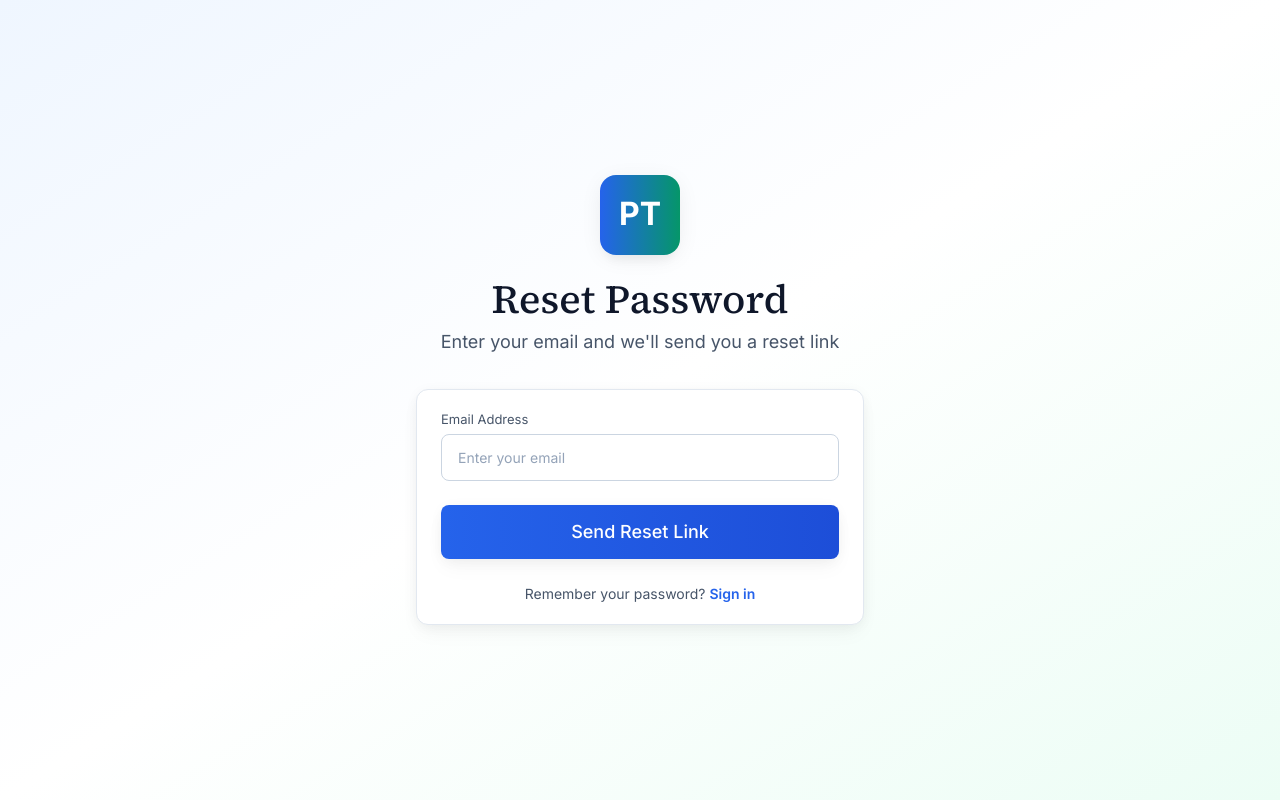
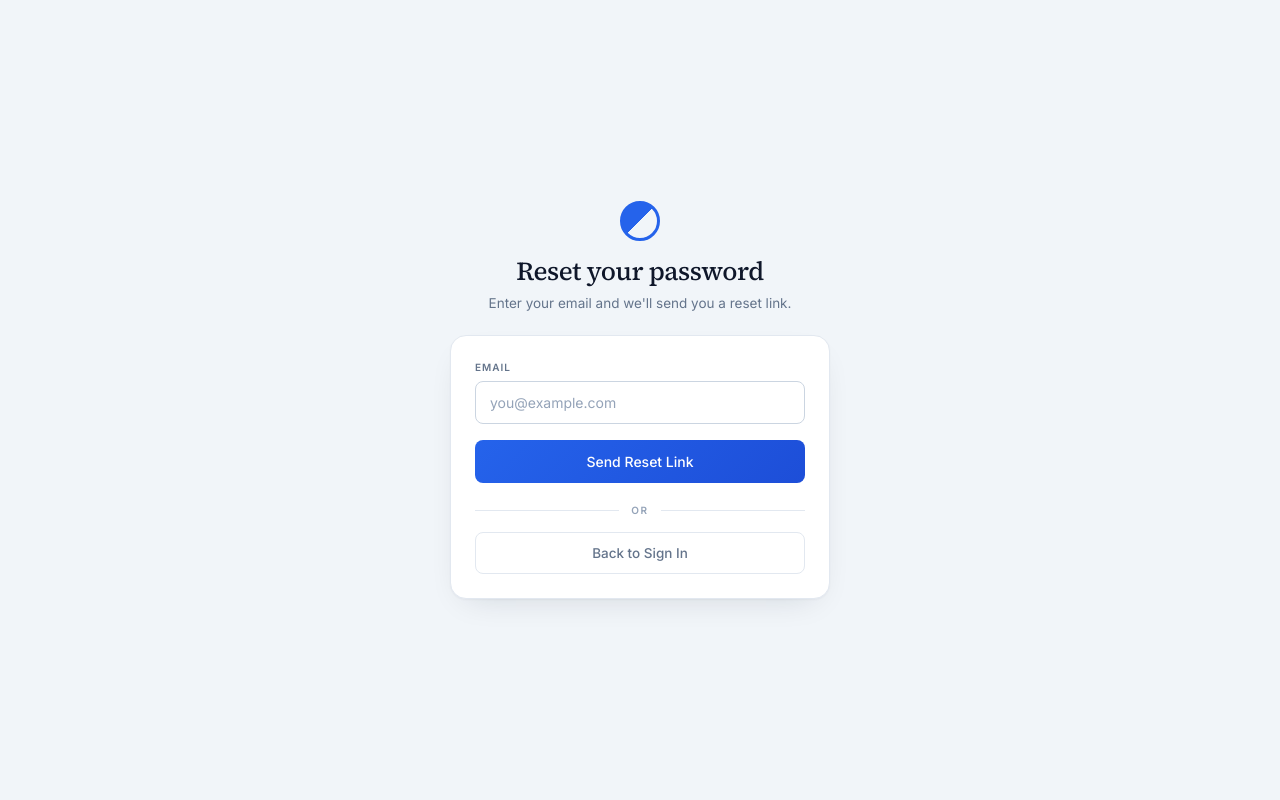
Before and after one commit to czhang0312/progress_tracker, a Next.js app in the folder frontend/: page /forgot-password in a window 1280 px wide. Built offline with nearby package versions, Linux system fonts and the light colour scheme; no server answers.

Commit message:
improve UI for forgot password and reset password pages

```diff
--- a/frontend/src/app/forgot-password/page.tsx
+++ b/frontend/src/app/forgot-password/page.tsx
@@ -3,6 +3,16 @@
 import { useState } from 'react';
 import Link from 'next/link';
 import { useAuth } from '../../contexts/AuthContext';
+
+const SERIF = "'Source Serif 4','Source Serif Pro',Georgia,serif";
+
+const labelStyle: React.CSSProperties = {
+  fontSize: 10,
+  fontWeight: 600,
+  color: '#64748B',
+  letterSpacing: '0.1em',
+  textTransform: 'uppercase',
+};
 
 export default function ForgotPasswordPage() {
   const [email, setEmail] = useState('');
@@ -19,84 +29,161 @@ export default function ForgotPasswordPage() {
   };
 
   return (
-    <div className="min-h-screen bg-gradient-to-br from-primary-50 via-white to-secondary-50 flex items-center justify-center py-12 px-4 sm:px-6 lg:px-8">
-      <div className="max-w-md w-full space-y-8 animate-fade-in">
-        <div className="text-center">
-          <div className="w-20 h-20 bg-gradient-to-r from-primary-600 to-secondary-600 rounded-2xl flex items-center justify-center mx-auto mb-6 shadow-medium">
-            <span className="text-white text-3xl font-bold">PT</span>
-          </div>
-          <h1 className="page-title mb-2">
-            Reset Password
+    <div style={{
+      minHeight: '100vh',
+      background: '#F1F5F9',
+      display: 'flex',
+      alignItems: 'center',
+      justifyContent: 'center',
+      padding: 24,
+    }}>
+      <div style={{ width: '100%', maxWidth: 380, animation: 'fadeIn .25s ease-out' }}>
+
+        {/* Logo + heading */}
+        <div style={{ display: 'flex', flexDirection: 'column', alignItems: 'center', textAlign: 'center', marginBottom: 22 }}>
+          <div style={{
+            width: 40,
+            height: 40,
+            borderRadius: '50%',
+            border: '3.2px solid #2563EB',
+            background: 'linear-gradient(135deg, #2563EB 50%, transparent 50%)',
+            flexShrink: 0,
+          }} />
+          <h1 style={{ fontFamily: SERIF, fontSize: 26, fontWeight: 500, color: '#0F172A', letterSpacing: '-0.02em', lineHeight: 1.15, margin: '16px 0 0' }}>
+            {submitted ? 'Check your email' : 'Reset your password'}
           </h1>
-          <p className="text-lg text-neutral-600">
-            Enter your email and we&apos;ll send you a reset link
+          <p style={{ color: '#64748B', fontSize: 13.5, marginTop: 6, lineHeight: 1.5 }}>
+            {submitted
+              ? `We sent a reset link to ${email}`
+              : "Enter your email and we'll send you a reset link."}
           </p>
         </div>
 
-        <div className="card">
-          <div className="card-body">
+        {/* Card */}
+        <div style={{
+          background: '#ffffff',
+          border: '1px solid #E2E8F0',
+          borderRadius: 16,
+          padding: 24,
+          boxShadow: '0 1px 2px rgba(15,23,42,.04), 0 12px 32px -16px rgba(15,23,42,.16)',
+        }}>
           {submitted ? (
-              <div className="text-center space-y-4">
-                <div className="w-16 h-16 bg-success-100 rounded-full flex items-center justify-center mx-auto">
-                  <span className="text-success-600 text-2xl">✓</span>
+            <div style={{ display: 'flex', flexDirection: 'column', alignItems: 'center', gap: 16, textAlign: 'center' }}>
+              <div style={{
+                width: 48,
+                height: 48,
+                borderRadius: '50%',
+                background: '#F0FDF4',
+                border: '1px solid #BBF7D0',
+                display: 'flex',
+                alignItems: 'center',
+                justifyContent: 'center',
+                fontSize: 20,
+                color: '#16A34A',
+              }}>
+                ✓
               </div>
-                <p className="text-neutral-700">
-                  If an account exists for <strong>{email}</strong>, you&apos;ll receive a password reset link shortly.
+              <p style={{ color: '#475569', fontSize: 13.5, lineHeight: 1.6 }}>
+                If an account exists for <strong style={{ color: '#0F172A' }}>{email}</strong>, you&apos;ll receive a reset link shortly.
               </p>
-                <Link href="/login" className="btn-primary block text-center mt-4">
+              <Link
+                href="/login"
+                style={{
+                  display: 'flex',
+                  alignItems: 'center',
+                  justifyContent: 'center',
+                  width: '100%',
+                  padding: '11px',
+                  fontSize: 14,
+                  borderRadius: 8,
+                  background: 'linear-gradient(135deg, #2563EB, #1D4ED8)',
+                  color: '#fff',
+                  textDecoration: 'none',
+                  fontWeight: 500,
+                  marginTop: 4,
+                }}
+              >
                 Back to Sign In
               </Link>
             </div>
           ) : (
-              <form className="space-y-6" onSubmit={handleSubmit}>
-                <div>
-                  <label htmlFor="email" className="form-label">
-                    Email Address
-                  </label>
+            <form onSubmit={handleSubmit} style={{ display: 'flex', flexDirection: 'column', gap: 14 }}>
+              <div style={{ display: 'flex', flexDirection: 'column', gap: 6 }}>
+                <label style={labelStyle}>Email</label>
                 <input
+                  className="form-input"
                   id="email"
                   name="email"
                   type="email"
                   autoComplete="email"
                   required
                   value={email}
-                    onChange={(e) => setEmail(e.target.value)}
-                    className="form-input"
-                    placeholder="Enter your email"
+                  onChange={e => setEmail(e.target.value)}
+                  placeholder="you@example.com"
+                  style={{ padding: '10px 14px', fontSize: 14 }}
                 />
               </div>
 
               <button
                 type="submit"
                 disabled={loading}
-                  className="btn-primary w-full text-lg py-3"
+                style={{
+                  background: 'linear-gradient(135deg, #2563EB, #1D4ED8)',
+                  color: '#fff',
+                  width: '100%',
+                  padding: '11px',
+                  fontSize: 14,
+                  marginTop: 2,
+                  border: 'none',
+                  borderRadius: 8,
+                  fontFamily: 'inherit',
+                  fontWeight: 500,
+                  cursor: loading ? 'not-allowed' : 'pointer',
+                  opacity: loading ? 0.75 : 1,
+                  display: 'flex',
+                  alignItems: 'center',
+                  justifyContent: 'center',
+                  gap: 8,
+                  transition: 'opacity .15s',
+                }}
               >
-                  {loading ? (
-                    <div className="flex items-center justify-center gap-2">
-                      <div className="w-5 h-5 border-2 border-white border-t-transparent rounded-full animate-spin"></div>
-                      Sending...
+                {loading && (
+                  <div className="w-4 h-4 border-2 border-white/40 border-t-white rounded-full animate-spin" />
+                )}
+                {loading ? 'Sending…' : 'Send Reset Link'}
+              </button>
+
+              {/* Divider */}
+              <div style={{ display: 'flex', alignItems: 'center', gap: 12, margin: '6px 0 0' }}>
+                <div style={{ flex: 1, height: 1, background: '#E2E8F0' }} />
+                <span style={{ fontSize: 10, fontWeight: 600, color: '#94A3B8', letterSpacing: '0.16em', textTransform: 'uppercase' }}>
+                  or
+                </span>
+                <div style={{ flex: 1, height: 1, background: '#E2E8F0' }} />
               </div>
-                  ) : (
-                    'Send Reset Link'
-                  )}
-                </button>
+
+              <Link
+                href="/login"
+                style={{
+                  display: 'flex',
+                  alignItems: 'center',
+                  justifyContent: 'center',
+                  width: '100%',
+                  padding: '10px',
+                  fontSize: 13.5,
+                  borderRadius: 8,
+                  border: '1px solid #E2E8F0',
+                  color: '#64748B',
+                  background: 'transparent',
+                  textDecoration: 'none',
+                  fontWeight: 500,
+                  transition: 'border-color .15s, color .15s',
+                }}
+              >
+                Back to Sign In
+              </Link>
             </form>
           )}
-
-            {!submitted && (
-              <div className="mt-6 text-center">
-                <p className="text-neutral-600">
-                  Remember your password?{' '}
-                  <Link
-                    href="/login"
-                    className="font-semibold text-primary-600 hover:text-primary-700 transition-colors duration-200"
-                  >
-                    Sign in
-                  </Link>
-                </p>
-              </div>
-            )}
-          </div>
         </div>
       </div>
     </div>
--- a/frontend/src/app/reset-password/page.tsx
+++ b/frontend/src/app/reset-password/page.tsx
@@ -4,6 +4,21 @@ import { useState, Suspense } from 'react';
 import { useSearchParams } from 'next/navigation';
 import Link from 'next/link';
 import { useAuth } from '../../contexts/AuthContext';
+
+const SERIF = "'Source Serif 4','Source Serif Pro',Georgia,serif";
+
+const labelStyle: React.CSSProperties = {
+  fontSize: 10,
+  fontWeight: 600,
+  color: '#64748B',
+  letterSpacing: '0.1em',
+  textTransform: 'uppercase',
+};
+
+const inputOverride: React.CSSProperties = {
+  padding: '10px 14px',
+  fontSize: 14,
+};
 
 function ResetPasswordForm() {
   const searchParams = useSearchParams();
@@ -37,11 +52,34 @@ function ResetPasswordForm() {
 
   if (!token) {
     return (
-      <div className="text-center space-y-4">
-        <div className="bg-error-50 border border-error-200 text-error-700 px-4 py-3 rounded-lg">
+      <div style={{ display: 'flex', flexDirection: 'column', alignItems: 'center', gap: 16, textAlign: 'center' }}>
+        <div style={{
+          background: '#EF444415',
+          border: '1px solid #EF444440',
+          color: '#DC2626',
+          padding: '10px 14px',
+          borderRadius: 8,
+          fontSize: 13.5,
+          lineHeight: 1.5,
+        }}>
           Invalid or missing reset token. Please request a new password reset link.
         </div>
-        <Link href="/forgot-password" className="btn-primary block text-center mt-4">
+        <Link
+          href="/forgot-password"
+          style={{
+            display: 'flex',
+            alignItems: 'center',
+            justifyContent: 'center',
+            width: '100%',
+            padding: '11px',
+            fontSize: 14,
+            borderRadius: 8,
+            background: 'linear-gradient(135deg, #2563EB, #1D4ED8)',
+            color: '#fff',
+            textDecoration: 'none',
+            fontWeight: 500,
+          }}
+        >
           Request Reset Link
         </Link>
       </div>
@@ -50,12 +88,40 @@ function ResetPasswordForm() {
 
   if (success) {
     return (
-      <div className="text-center space-y-4">
-        <div className="w-16 h-16 bg-success-100 rounded-full flex items-center justify-center mx-auto">
-          <span className="text-success-600 text-2xl">✓</span>
+      <div style={{ display: 'flex', flexDirection: 'column', alignItems: 'center', gap: 16, textAlign: 'center' }}>
+        <div style={{
+          width: 48,
+          height: 48,
+          borderRadius: '50%',
+          background: '#F0FDF4',
+          border: '1px solid #BBF7D0',
+          display: 'flex',
+          alignItems: 'center',
+          justifyContent: 'center',
+          fontSize: 20,
+          color: '#16A34A',
+        }}>
+          ✓
         </div>
-        <p className="text-neutral-700">Your password has been updated successfully.</p>
-        <Link href="/login" className="btn-primary block text-center mt-4">
+        <p style={{ color: '#475569', fontSize: 13.5, lineHeight: 1.6 }}>
+          Your password has been updated successfully.
+        </p>
+        <Link
+          href="/login"
+          style={{
+            display: 'flex',
+            alignItems: 'center',
+            justifyContent: 'center',
+            width: '100%',
+            padding: '11px',
+            fontSize: 14,
+            borderRadius: 8,
+            background: 'linear-gradient(135deg, #2563EB, #1D4ED8)',
+            color: '#fff',
+            textDecoration: 'none',
+            fontWeight: 500,
+          }}
+        >
           Sign In
         </Link>
       </div>
@@ -63,65 +129,80 @@ function ResetPasswordForm() {
   }
 
   return (
-    <form className="space-y-6" onSubmit={handleSubmit}>
-      <div>
-        <label htmlFor="password" className="form-label">
-          New Password
-        </label>
+    <form onSubmit={handleSubmit} style={{ display: 'flex', flexDirection: 'column', gap: 14 }}>
+      <div style={{ display: 'flex', flexDirection: 'column', gap: 6 }}>
+        <label htmlFor="password" style={labelStyle}>New Password</label>
         <input
           id="password"
           name="password"
+          className="form-input"
           type="password"
           autoComplete="new-password"
           required
           value={formData.password}
           onChange={handleChange}
-          className="form-input"
-          placeholder="Enter new password"
+          placeholder="At least 6 characters"
+          style={inputOverride}
         />
       </div>
 
-      <div>
-        <label htmlFor="password_confirmation" className="form-label">
-          Confirm New Password
-        </label>
+      <div style={{ display: 'flex', flexDirection: 'column', gap: 6 }}>
+        <label htmlFor="password_confirmation" style={labelStyle}>Confirm New Password</label>
         <input
           id="password_confirmation"
           name="password_confirmation"
+          className="form-input"
           type="password"
           autoComplete="new-password"
           required
           value={formData.password_confirmation}
           onChange={handleChange}
-          className="form-input"
-          placeholder="Confirm new password"
+          placeholder="Repeat your new password"
+          style={inputOverride}
         />
       </div>
 
       {errors.length > 0 && (
-        <div className="bg-error-50 border border-error-200 text-error-700 px-4 py-3 rounded-lg" role="alert">
-          <span className="text-error-600 mr-2">⚠️</span>
-          <ul className="inline">
-            {errors.map((err, i) => (
-              <li key={i}>{err}</li>
-            ))}
-          </ul>
+        <div style={{
+          background: '#EF444415',
+          border: '1px solid #EF444440',
+          color: '#DC2626',
+          padding: '8px 12px',
+          borderRadius: 8,
+          fontSize: 12.5,
+          lineHeight: 1.5,
+        }} role="alert">
+          {errors.map((err, i) => <div key={i}>{err}</div>)}
         </div>
       )}
 
       <button
         type="submit"
         disabled={loading}
-        className="btn-primary w-full text-lg py-3"
+        style={{
+          background: 'linear-gradient(135deg, #2563EB, #1D4ED8)',
+          color: '#fff',
+          width: '100%',
+          padding: '11px',
+          fontSize: 14,
+          marginTop: 2,
+          border: 'none',
+          borderRadius: 8,
+          fontFamily: 'inherit',
+          fontWeight: 500,
+          cursor: loading ? 'not-allowed' : 'pointer',
+          opacity: loading ? 0.75 : 1,
+          display: 'flex',
+          alignItems: 'center',
+          justifyContent: 'center',
+          gap: 8,
+          transition: 'opacity .15s',
+        }}
       >
-        {loading ? (
-          <div className="flex items-center justify-center gap-2">
-            <div className="w-5 h-5 border-2 border-white border-t-transparent rounded-full animate-spin"></div>
-            Updating...
-          </div>
-        ) : (
-          'Update Password'
+        {loading && (
+          <div className="w-4 h-4 border-2 border-white/40 border-t-white rounded-full animate-spin" />
         )}
+        {loading ? 'Updating…' : 'Update Password'}
       </button>
     </form>
   );
@@ -129,26 +210,49 @@ function ResetPasswordForm() {
 
 export default function ResetPasswordPage() {
   return (
-    <div className="min-h-screen bg-gradient-to-br from-primary-50 via-white to-secondary-50 flex items-center justify-center py-12 px-4 sm:px-6 lg:px-8">
-      <div className="max-w-md w-full space-y-8 animate-fade-in">
-        <div className="text-center">
-          <div className="w-20 h-20 bg-gradient-to-r from-primary-600 to-secondary-600 rounded-2xl flex items-center justify-center mx-auto mb-6 shadow-medium">
-            <span className="text-white text-3xl font-bold">PT</span>
-          </div>
-          <h1 className="page-title mb-2">
-            New Password
+    <div style={{
+      minHeight: '100vh',
+      background: '#F1F5F9',
+      display: 'flex',
+      alignItems: 'center',
+      justifyContent: 'center',
+      padding: 24,
+    }}>
+      <div style={{ width: '100%', maxWidth: 380, animation: 'fadeIn .25s ease-out' }}>
+
+        {/* Logo + heading */}
+        <div style={{ display: 'flex', flexDirection: 'column', alignItems: 'center', textAlign: 'center', marginBottom: 22 }}>
+          <div style={{
+            width: 40,
+            height: 40,
+            borderRadius: '50%',
+            border: '3.2px solid #2563EB',
+            background: 'linear-gradient(135deg, #2563EB 50%, transparent 50%)',
+            flexShrink: 0,
+          }} />
+          <h1 style={{ fontFamily: SERIF, fontSize: 26, fontWeight: 500, color: '#0F172A', letterSpacing: '-0.02em', lineHeight: 1.15, margin: '16px 0 0' }}>
+            Choose a new password
           </h1>
-          <p className="text-lg text-neutral-600">
-            Choose a strong password for your account
+          <p style={{ color: '#64748B', fontSize: 13.5, marginTop: 6, lineHeight: 1.5 }}>
+            Pick something strong and memorable.
           </p>
         </div>
 
-        <div className="card">
-          <div className="card-body">
-            <Suspense fallback={<div className="text-center text-neutral-500">Loading...</div>}>
-              <ResetPasswordForm />
-            </Suspense>
-          </div>
+        {/* Card */}
+        <div style={{
+          background: '#ffffff',
+          border: '1px solid #E2E8F0',
+          borderRadius: 16,
+          padding: 24,
+          boxShadow: '0 1px 2px rgba(15,23,42,.04), 0 12px 32px -16px rgba(15,23,42,.16)',
+        }}>
+          <Suspense fallback={
+            <div style={{ textAlign: 'center', color: '#94A3B8', fontSize: 13.5, padding: '12px 0' }}>
+              Loading…
+            </div>
+          }>
+            <ResetPasswordForm />
+          </Suspense>
         </div>
       </div>
     </div>
```
Lines whose indentation alone changed are shown as unchanged.
